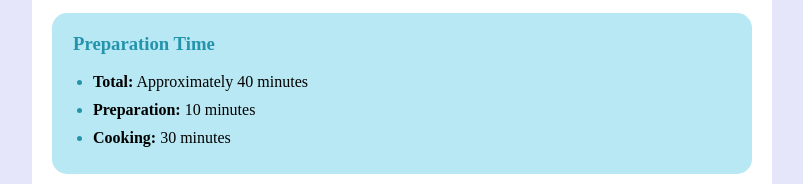
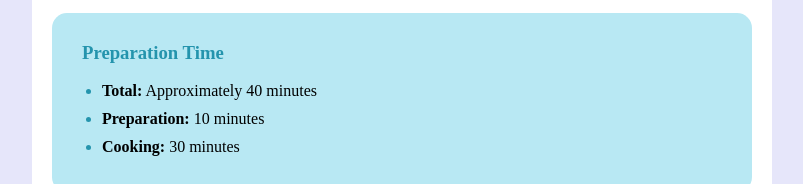
Before and after one commit to Melanie-Cabriales/Recipe-Page, a plain HTML site: page index.html in a window 1280 px wide. Shown: the part 523-707 px from the top of the page, without its empty margins (238-1041 px from the left). Drawn offline with Linux system fonts and the light colour scheme.

Commit message:
Fxing Bugs

```diff
--- a/recipe.css
+++ b/recipe.css
@@ -1,12 +1,7 @@
-
-.attribution {
-    font-size: 11px;
-    text-align:center;
-}
-
 h1,h2,h3{
     padding-left: 20px;
 }
+
 h1,h2{
 color: #8b6bc8;
 }
@@ -34,6 +29,7 @@ padding-bottom: 10px;
 ol li::marker {
 font-weight: bold;
 }
+
 p{
     padding-left:20px ;
 }
@@ -47,21 +43,24 @@ body{
     min-height: 100vh; /*full vieport height*/
     overflow: auto; /*allows page scrolling if content overflows*/
 }
+
 .internal-round-cont {
     border-radius: 15px;
     background-color: #b8e8f3;
-    padding: 1px;
+    padding: 10px;
     box-sizing: border-box; /*includes padding in total width and height*/
 }
+
 .rounded-container {
     width: 100%;
-    max-width: 100%;
+    max-width: 700px;
     background-color: white;
     border-radius: 15px;
     padding: 20px;
-    margin: 20px 0; /*adds margin to create space above and below*/
+    margin: 20px auto; /*adds margin to create space above and below*/
     /* overflow: auto;  allows for srolling within the container */
 }
+
 .image-size {
     border-radius: 15px;
     max-width: 100%; /* ensure the image fits within the container width*/
@@ -74,6 +73,7 @@ table{
     width: 100%;
     border-collapse: collapse;
 }
+
 td{
     border-bottom: 1px solid #d7dadb;
     padding: 10px 20px;
```
Also changed, not shown: index.html (+0 -3 lines).
